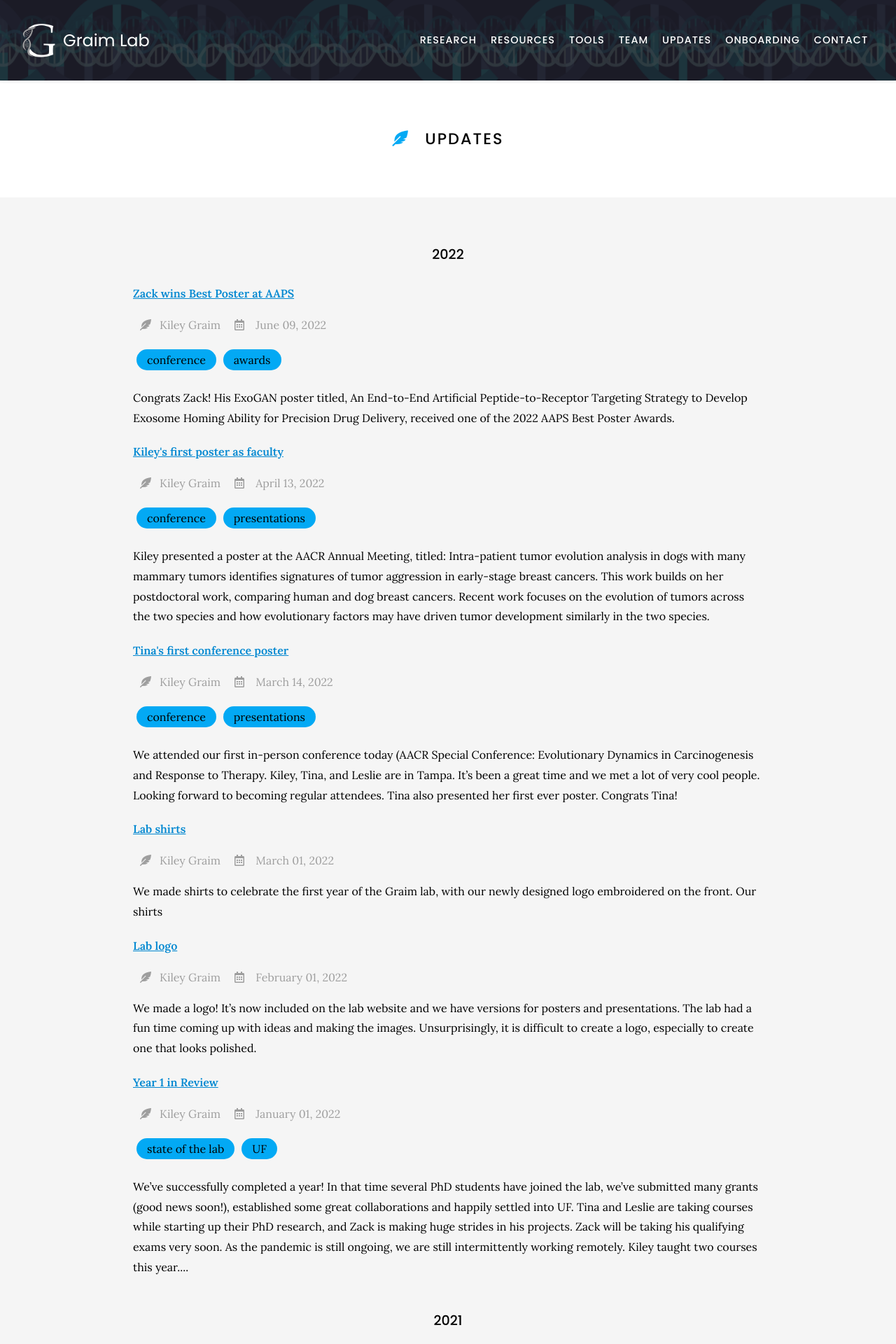
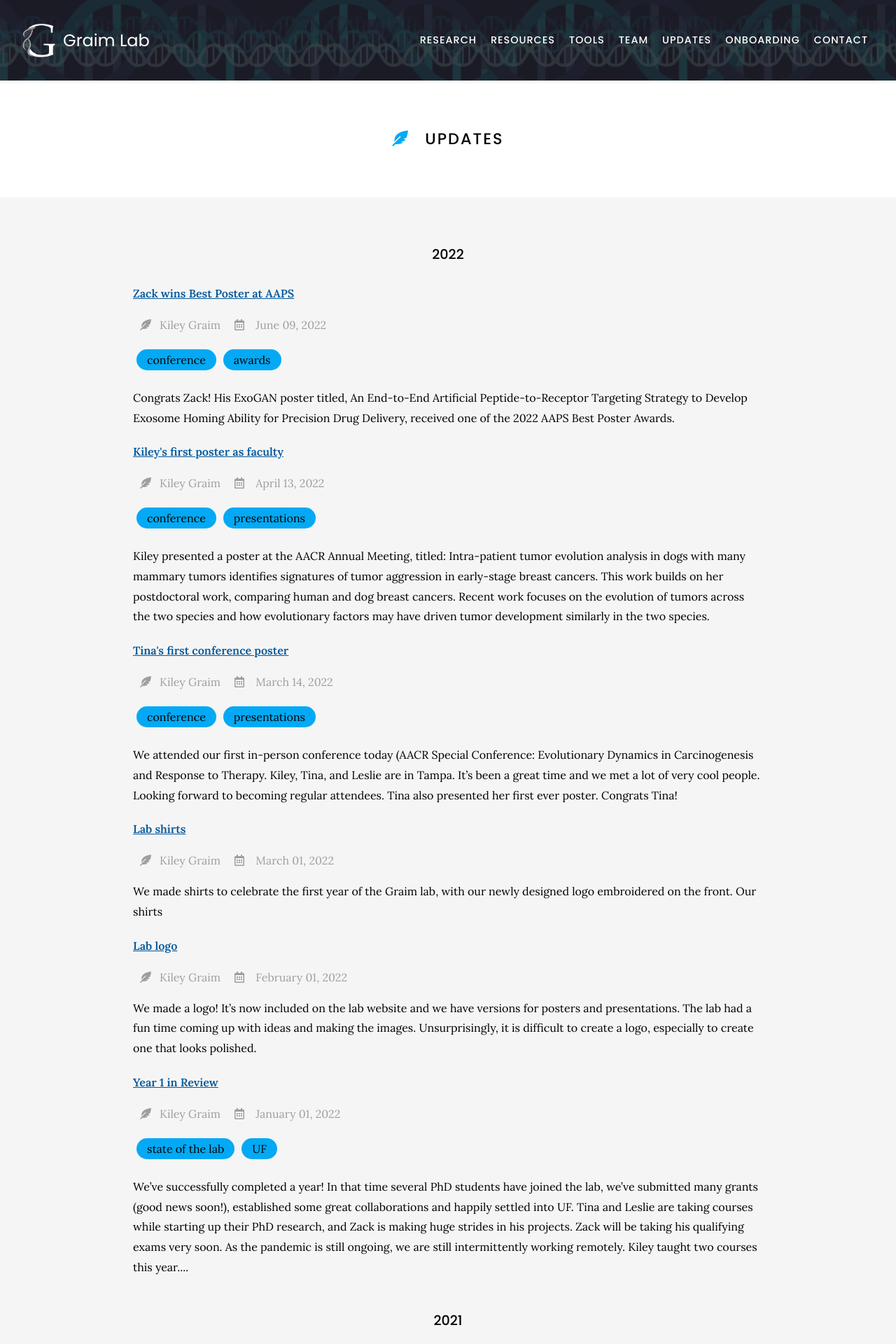
Before and after one commit to graim/GraimLabWebsite, a Jekyll site: the page built from updates/index.md, in a window 1280 px wide. Shown: the top 1920 px of the page at 70% size. Built offline with Jekyll 4.4.1, drawn with Linux system fonts in a browser that asks for light colours; nearby versions of some CDN libraries; comment, search, counter and statistics services are not loaded.

Commit message:
Update theme.scss

```diff
--- a/css/theme.scss
+++ b/css/theme.scss
@@ -1,8 +1,8 @@
 // colors for links, tags, etc.
 // see colors.scss for available colors
-$accent: $light-blue-700;
+$accent: $light-blue-900;
 $light-accent: $light-blue-500;
-$dark-accent: $light-blue-900;
+$dark-accent: $light-blue-a700;
 
 // font types
 // also see /_includes/fonts.html to change fonts
```
